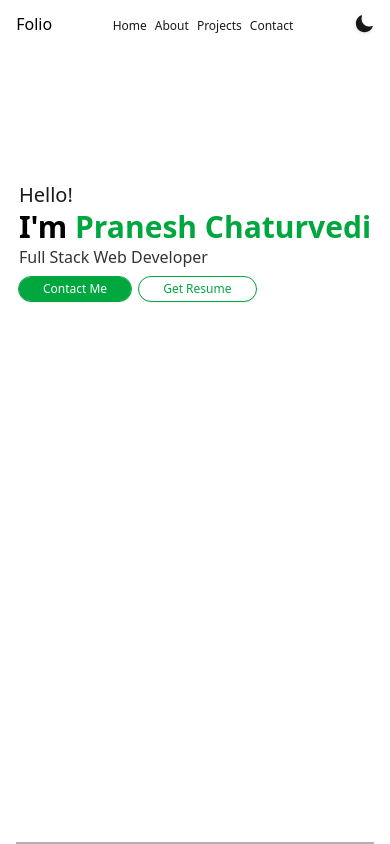
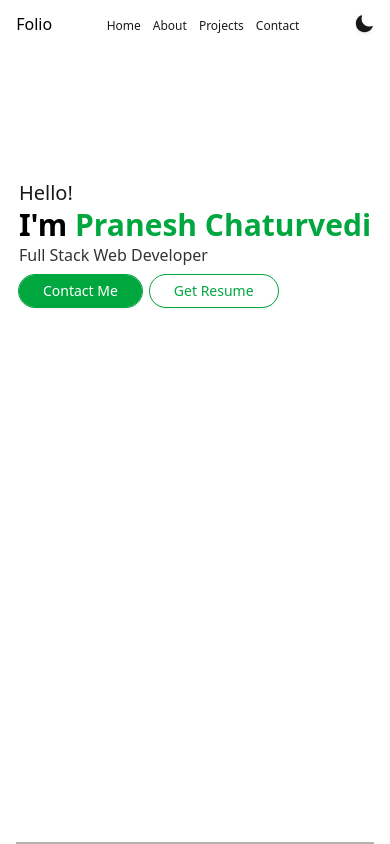
Before and after one commit to Trouble001/Portfolio, a React (Vite) app: page / in a window 390 px wide. Shown: the top 844 px of the page. Built offline with nearby package versions, Linux system fonts and the light colour scheme.

Commit message:
Change styles for mobile view

```diff
--- a/src/components/Navigation.jsx
+++ b/src/components/Navigation.jsx
@@ -6,9 +6,9 @@ const Navigation = () => {
       <div className="w-11/12 mx-auto h-full flex items-center justify-between">
         <a href="/" className="text-base sm:text-md md:text-lg lg:text-xl text-black/100 dark:text-white/100">Folio</a>
         <div className="">
-          <a href="/" className="text-xs sm:text-sm md:text-md lg:text-lg text-black/90 dark:text-white/90 mr-2 sm:mr-3 md:mr-4 lg:mr-5 xl:mr-6 hover:text-green-500 hover:border-b transition-all">Home</a>
-          <a href="/" className="text-xs sm:text-sm md:text-md lg:text-lg text-black/90 dark:text-white/90 mr-2 sm:mr-3 md:mr-4 lg:mr-5 xl:mr-6 hover:text-green-500 hover:border-b transition-all">About</a>
-          <a href="/" className="text-xs sm:text-sm md:text-md lg:text-lg text-black/90 dark:text-white/90 mr-2 sm:mr-3 md:mr-4 lg:mr-5 xl:mr-6 hover:text-green-500 hover:border-b transition-all">Projects</a>
+          <a href="/" className="text-xs sm:text-sm md:text-md lg:text-lg text-black/90 dark:text-white/90 mr-3 sm:mr-3 md:mr-4 lg:mr-5 xl:mr-6 hover:text-green-500 hover:border-b transition-all">Home</a>
+          <a href="/" className="text-xs sm:text-sm md:text-md lg:text-lg text-black/90 dark:text-white/90 mr-3 sm:mr-3 md:mr-4 lg:mr-5 xl:mr-6 hover:text-green-500 hover:border-b transition-all">About</a>
+          <a href="/" className="text-xs sm:text-sm md:text-md lg:text-lg text-black/90 dark:text-white/90 mr-3 sm:mr-3 md:mr-4 lg:mr-5 xl:mr-6 hover:text-green-500 hover:border-b transition-all">Projects</a>
           <a href="/" className="text-xs sm:text-sm md:text-md lg:text-lg text-black/90 dark:text-white/90 hover:text-green-500 hover:border-b transition-all">Contact</a>
         </div>
         <ThemeToggle />
--- a/src/layouts/HeroSection.jsx
+++ b/src/layouts/HeroSection.jsx
@@ -7,8 +7,8 @@ const HeroSection = () => {
           <h3 className="text-3xl sm:text-3xl md:text-3xl lg:text-4xl xl:text-5xl font-bold text-black/100 dark:text-white/100">I'm <span className="text-green-600 dark:text-green-600">Pranesh Chaturvedi</span></h3>
           <p className="text-md sm:text-lg md:text-xl lg:text-2xl font-normal text-black/80 dark:text-white/80">Full Stack Web Developer</p>
           <div className="w-full flex flex-row items-center justify-start mt-2">
-            <button className="text-xs sm:text-xs md:text-sm lg-text-base outline bg-green-600 outline-green-600 text-white dark:text-black px-6 sm:px-7 md:px-8 lg:px-10 xl:px-12 py-1 sm:py-1 md:py-1.5 lg:py-2 xl:py-2 cursor-pointer rounded-full flex items-center justify-center shadow mr-2">Contact Me</button>
-            <button className="text-xs sm:text-xs md:text-sm lg-text-base outline outline-green-600 text-green-600 px-6 sm:px-7 md:px-8 lg:px-10 xl:px-12 py-1 sm:py-1 md:py-1.5 lg:py-2 xl:py-2 cursor-pointer rounded-full flex items-center justify-center shadow">Get Resume</button>
+            <button className="text-sm sm:text-sm md:text-base lg-text-base xl:text-md outline bg-green-600 outline-green-600 text-white dark:text-black px-6 sm:px-7 md:px-8 lg:px-10 xl:px-12 py-1.5 sm:py-1.5 md:py-2 lg:py-2 xl:py-2 cursor-pointer rounded-full flex items-center justify-center shadow mr-2">Contact Me</button>
+            <button className="text-sm sm:text-sm md:text-base lg-text-base xl:text-md outline outline-green-600 text-green-600 px-6 sm:px-7 md:px-8 lg:px-10 xl:px-12 py-1.5 sm:py-1.5 md:py-2 lg:py-2 xl:py-2 cursor-pointer rounded-full flex items-center justify-center shadow">Get Resume</button>
           </div>
         </div>
       </div>
```
